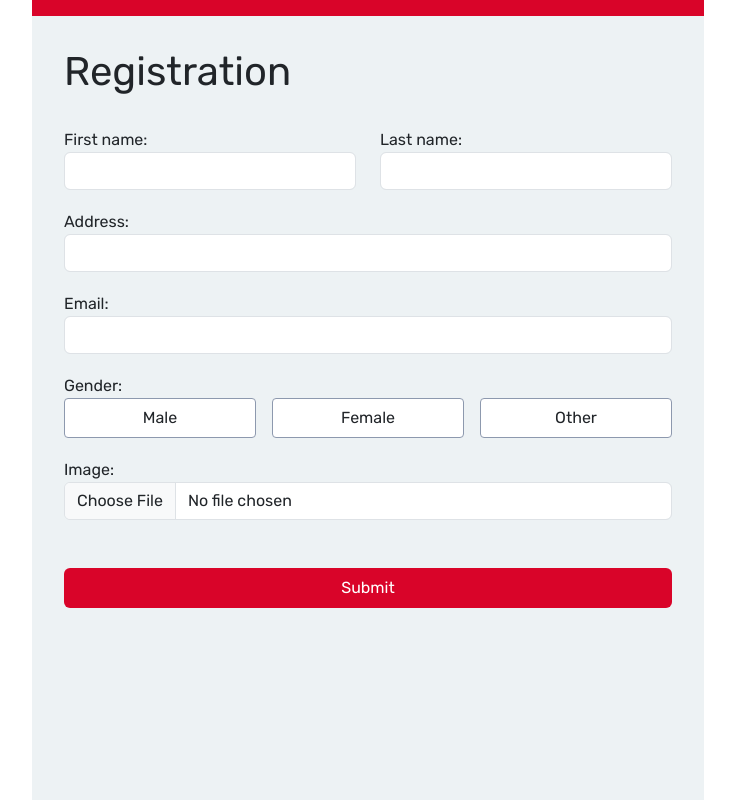
After one commit to dawnj26/SIM_reg, a PHP site: page /pages/register.php in a window 1280 px wide. The commit adds this page. Shown: the whole page, without its empty margins (272-1007 px from the left). Run offline with PHP 8.4, Linux system fonts and the light colour scheme.

Commit message:
add registration and fix pathings

```diff
--- /dev/null
+++ b/pages/register.php
@@ -0,0 +1,75 @@
+<!DOCTYPE html>
+<html lang="en">
+
+<head>
+    <meta charset="UTF-8">
+    <meta name="viewport" content="width=device-width, initial-scale=1.0">
+    <title>Registration</title>
+    <link rel="stylesheet" href="../styles/registration.css">
+    <link rel="stylesheet" href="https://cdn.jsdelivr.net/npm/bootstrap@5.3.2/dist/css/bootstrap.min.css">
+</head>
+
+<body>
+
+    <div class="main-container">
+        <div class="top"></div>
+        <div class="pad">
+            <h1>Registration</h1>
+            <form action="" method="get">
+                <div class="form-main">
+                    <div class="full-name row">
+                        <div class="first col">
+                            <label for="firstName">First name:</label>
+                            <input type="text" name="firstName" id="firstName" class="form-control">
+                        </div>
+                        <div class="last col">
+                            <label for="lastName">Last name:</label>
+                            <input type="text" name="lastName" id="lastName" class="form-control">
+                        </div>
+                    </div>
+                    <div class="address">
+                        <label for="address">Address:</label>
+                        <input type="text" name="address" id="address" class="form-control">
+                    </div>
+                    <div class="email">
+                        <label for="email">Email:</label>
+                        <input type="text" name="email" id="email" class="form-control">
+                    </div>
+                    <div class="gender">
+                        <label>Gender:</label><br>
+                        <div class="radio">
+                            <div class="male">
+                                <label for="genderMale" class="form-check-label">Male</label>
+                                <input type="radio" name="gender" id="genderMale" class="form-check-input" value="male">
+                            </div>
+                            <div class="female">
+                                <label for="genderFemale" class="form-check-label">Female</label>
+                                <input type="radio" name="gender" id="genderFemale" class="form-check-input" value="female">
+                            </div>
+                            <div class="other">
+                                <label for="genderOther" class="form-check-label">Other</label>
+                                <input type="radio" name="gender" id="genderOther" class="form-check-input" value="other">
+                            </div>
+                        </div>
+
+                    </div>
+                    <div class="image">
+                        <label for="image">Image:</label>
+                        <input type="file" name="image" id="image" class="form-control">
+                    </div>
+                </div>
+                <input type="submit" value="Submit" class="btn btn-primary" id="submit">
+            </form>
+        </div>
+
+    </div>
+
+
+    <!-- Bootstrap -->
+    <script src="https://code.jquery.com/jquery-3.7.1.js"
+        integrity="sha256-eKhayi8LEQwp4NKxN+CfCh+3qOVUtJn3QNZ0TciWLP4=" crossorigin="anonymous"></script>
+    <script src="https://cdn.jsdelivr.net/npm/bootstrap@5.3.2/dist/js/bootstrap.bundle.min.js"></script>
+    <script src="../scripts/registration.js"></script>
+</body>
+
+</html>
--- /dev/null
+++ b/scripts/registration.js
@@ -0,0 +1,18 @@
+$('.male').on('click', function () {
+    $('#genderMale').prop('checked', true)
+    $('.male').css('border', '2px solid darkgreen')
+    $('.female').css('border', '1px solid #8D99AE')
+    $('.other').css('border', '1px solid #8D99AE')
+});
+$('.female').on('click', function () {
+    $('#genderFemale').prop('checked', true)
+    $('.male').css('border', '1px solid #8D99AE')
+    $('.female').css('border', '2px solid darkgreen')
+    $('.other').css('border', '1px solid #8D99AE')
+});
+$('.other').on('click', function () {
+    $('#genderOther').prop('checked', true)
+    $('.male').css('border', '1px solid #8D99AE')
+    $('.female').css('border', '1px solid #8D99AE')
+    $('.other').css('border', '2px solid darkgreen')
+});
--- /dev/null
+++ b/styles/registration.css
@@ -0,0 +1,63 @@
+@import url('https://fonts.googleapis.com/css2?family=Rubik&display=swap');
+
+body {
+    min-height: 100vh;
+    display: flex;
+    font-family: 'Rubik', sans-serif !important;
+    align-items: center;
+    justify-content: center;
+}
+
+.main-container {
+    width: 672px;
+    height: 100vh;
+    background-color: #EDF2F4;
+}
+
+.top {
+    height: 1rem;
+    width: 100%;
+    background-color: #D90429;
+}
+
+.pad {
+    padding: 2rem;
+}
+
+.form-main {
+    display: flex;
+    flex-direction: column;
+    gap: 1.25rem;
+    margin-top: 2rem;
+}
+
+.radio {
+    display: flex;
+    width: 100%;
+    gap: 1rem;
+    align-items: center;
+    height: 2.5rem;
+}
+
+input[type="radio"] {
+    display: none;
+}
+
+.male, .female, .other {
+    background-color: white;
+    display: flex;
+    align-items: center;
+    justify-content: space-around;
+    border: 1px solid #8D99AE;
+    border-radius: 4px;
+    width: 100%;
+    height: 100%;
+}
+
+#submit {
+    background-color: #D90429 !important;
+    width: 100%;
+    height: 2.5rem;
+    border: none;
+    margin-top: 3rem;
+}
```
Also changed, not shown: database/config.php (added, +13 -0 lines), index.php (+13 -4 lines), scripts/check_number.php (added, +21 -0 lines), scripts/sim_check.js (added, +38 -0 lines), styles/sim_registration.css (+29 -3 lines).
